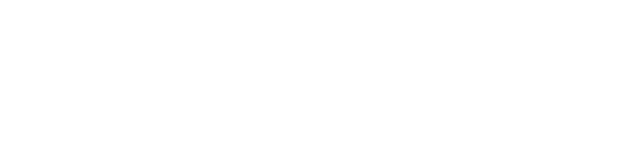
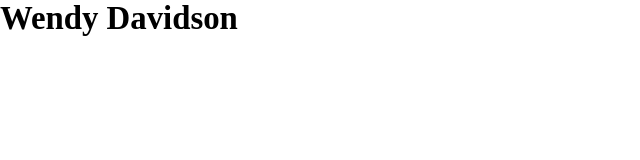
Before and after one commit to DanDucVira/ProfessionalPhotographyWebsite, a plain HTML site: page index.html in a window 1280 px wide. Shown: the whole page, without its empty margins (0-640 px from the left). Drawn offline with Linux system fonts and the light colour scheme.

Commit message:
few changes to the starting files of the project

```diff
--- a/index.html
+++ b/index.html
@@ -13,7 +13,11 @@
 </head>
 
 <body>
-
+    <header class="main-header">
+        <nav>
+            <h1 id="Logo">Wendy Davidson</h1>
+        </nav>
+    </header>
 </body>
 
 </html>
--- a/main.css
+++ b/main.css
@@ -1,3 +1,4 @@
+/*Color Palette https://colorhunt.co/palette/165211*/
 @import url('https://fonts.googleapis.com/css?family=Lobster|Merriweather&display=swap');
 
 * {
@@ -17,11 +18,13 @@ html {
     --special-color: #ad62aa;
     --background-color: #413c69;
     --gray-text: #525252;
+    --Logo-font: font-family: 'Lobster', cursive;
+    --text-font: font-family: 'Merriweather', serif;
 
 }
 
 
-
+/*Global styles*/
 h1 {
     font-size: var(--header1);
 
@@ -57,6 +60,14 @@ a {
 
 }
 
+body {
+    font-family: var(--text-font);
+}
+
+h1 {
+    font-family: var(--Logo-Font);
+}
+
 .flex {
     display: flex;
     flex-direction: column;
```
